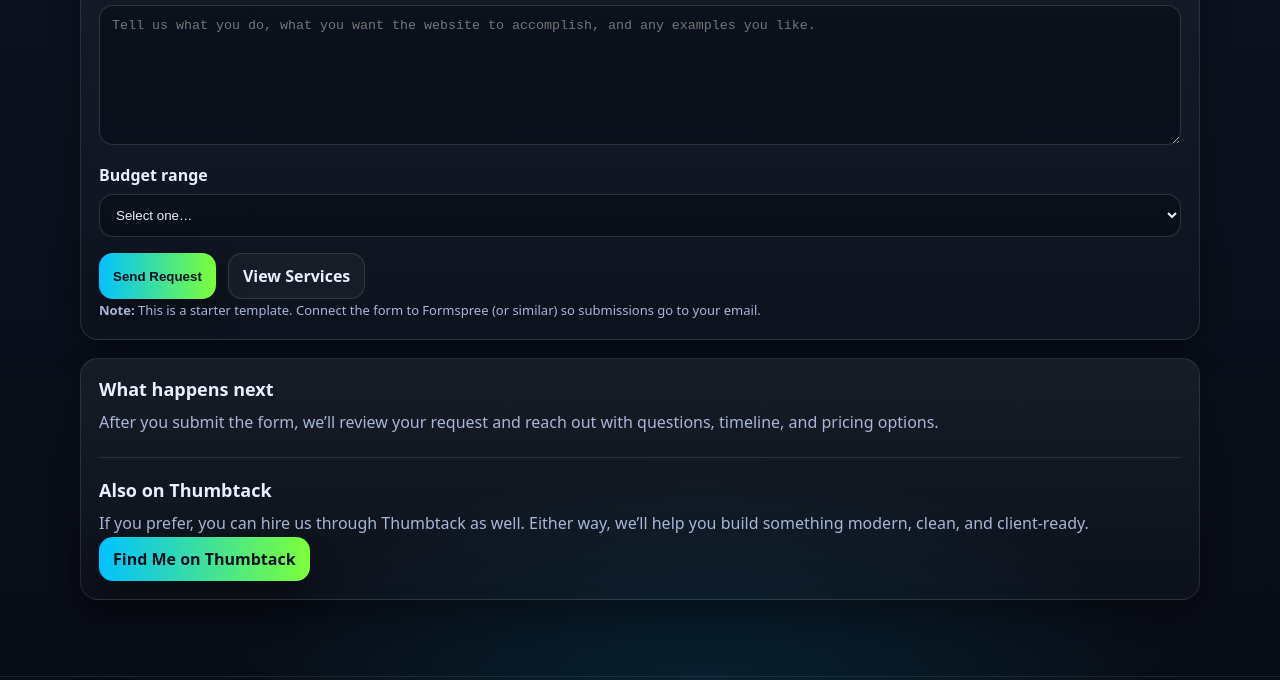
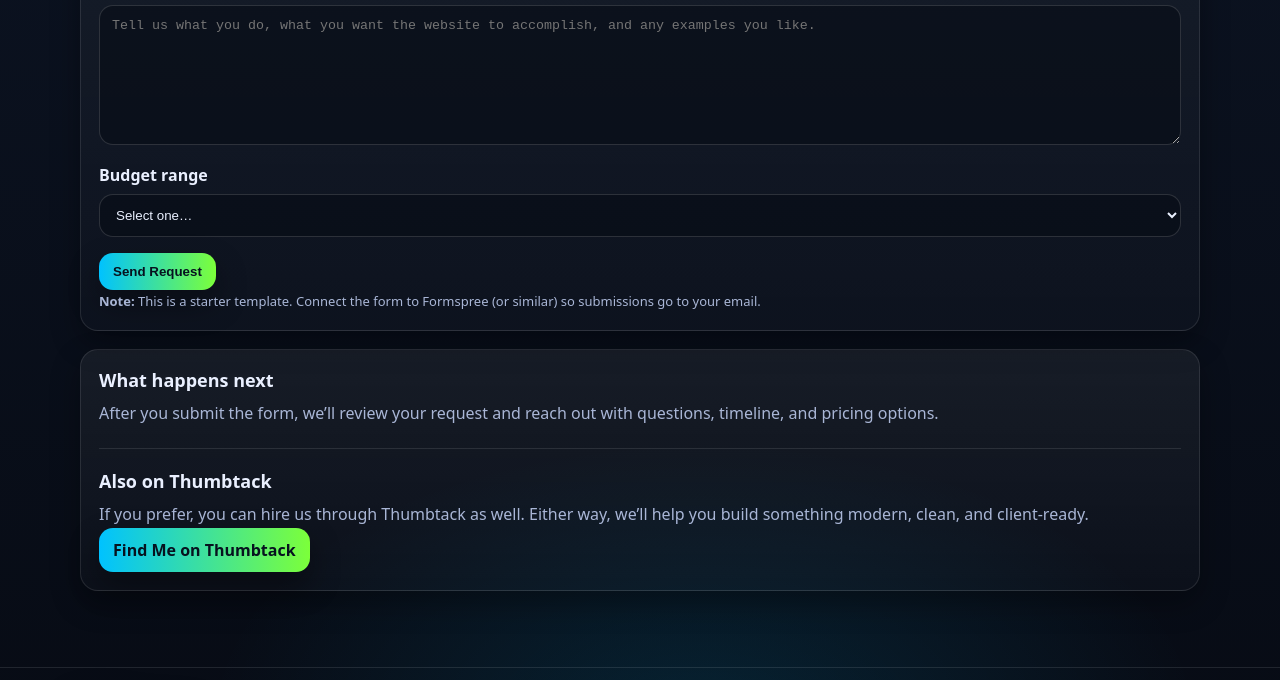
Before and after one commit to colbyfuller50-cyber/build-with-palmetto, a plain HTML site: page consultation.html in a window 1280 px wide. Shown: the part 658-1338 px from the top of the page. Drawn offline with Linux system fonts and the light colour scheme.

Commit message:
Update consultation.html

```diff
--- a/consultation.html
+++ b/consultation.html
@@ -153,7 +153,6 @@
 
               <div class="heroActions" style="margin-top:16px;">
                 <button class="cta" type="submit">Send Request</button>
-                <a class="ghost" href="services.html">View Services</a>
               </div>
 
               <p class="help"><strong>Note:</strong> This is a starter template. Connect the form to Formspree (or similar) so submissions go to your email.</p>
```
